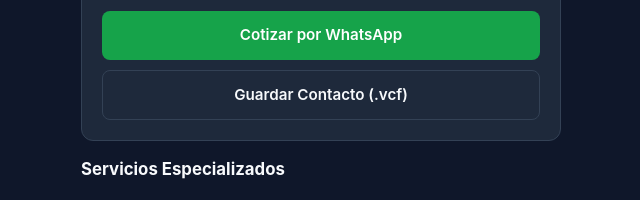
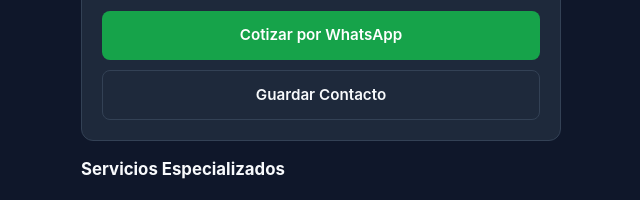
Before and after one commit to jupaezur/microsite-support-it, a plain HTML site: page index.html in a window 1280 px wide. Shown: the part 169-369 px from the top of the page, 319-959 px from the left. Drawn offline with Linux system fonts and the light colour scheme.

Commit message:
Update index.html

```diff
--- a/index.html
+++ b/index.html
@@ -22,7 +22,7 @@
            class="btn btn-primary">
           Cotizar por WhatsApp
         <a id="btn-vcard" href="#" class="btn btn-secondary">
-          Guardar Contacto (.vcf)
+          Guardar Contacto
           </a>
         </button>
       </div>
```
